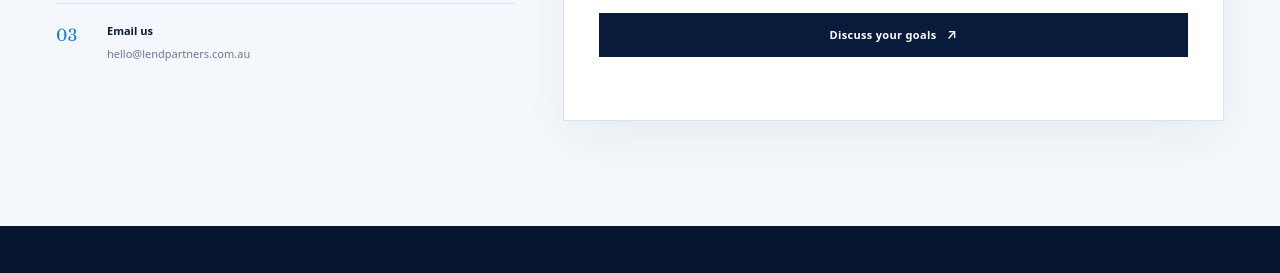
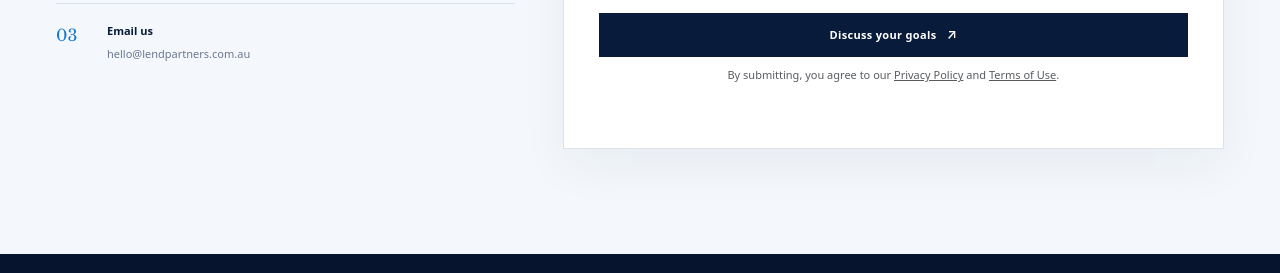
Before and after one commit to P123-12/Lend_Partner, a website built with Vite: page contact.html in a window 1280 px wide. Shown: the part 1378-1651 px from the top of the page. Built offline with nearby package versions, Linux system fonts and the light colour scheme.

Commit message:
Ensure 100% compliance with LMG website compliance checklist and privacy consent

```diff
--- a/contact.html
+++ b/contact.html
@@ -216,6 +216,7 @@
                   </div>
                   <div class="col-12">
                     <button class="btn btn-primary w-100" type="submit">Discuss your goals <span class="arrow" aria-hidden="true">↗</span></button>
+                    <p class="small text-muted text-center mt-2 mb-0" style="font-size: 11px;">By submitting, you agree to our <a href="privacy.html" class="text-decoration-underline text-muted">Privacy Policy</a> and <a href="terms.html" class="text-decoration-underline text-muted">Terms of Use</a>.</p>
                     <small class="form-message"></small>
                   </div>
                 </div>
@@ -371,6 +372,7 @@
               <button type="submit" class="btn btn-primary w-100 py-2">
                 Submit Enquiry to Credit Team <span class="arrow">↗</span>
               </button>
+              <p class="small text-muted text-center mt-2 mb-0" style="font-size: 11px;">By submitting, you agree to our <a href="privacy.html" class="text-decoration-underline text-muted">Privacy Policy</a> and <a href="terms.html" class="text-decoration-underline text-muted">Terms of Use</a>.</p>
               <div class="enquiry-feedback"></div>
             </form>
           </div>
```
Also changed, not shown: about.html (+1 -0 lines), index.html (+1 -0 lines), insights.html (+1 -0 lines), service-asset.html (+1 -0 lines), service-business.html (+1 -0 lines), service-commercial.html (+1 -0 lines), service-development.html (+1 -0 lines), service-residential.html (+1 -0 lines), services.html (+1 -0 lines).
